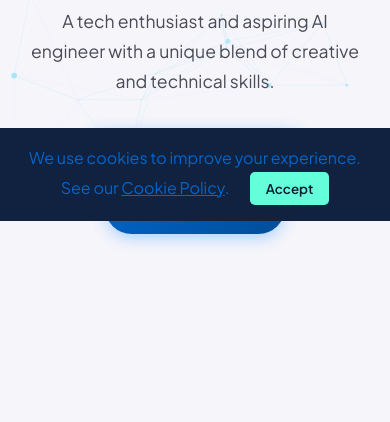
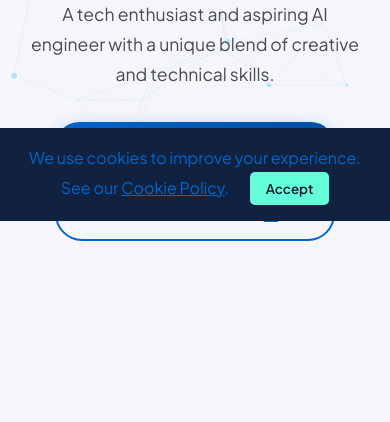
Before and after one commit to hvssanraza/Personal-Portfolio, a website: page index.html in a window 390 px wide. Shown: the part 623-1045 px from the top of the page. Drawn offline with nearby package versions, Linux system fonts and the light colour scheme; a script that the page names is missing.

Commit message:
Buttons Updated

```diff
--- a/index.html
+++ b/index.html
@@ -326,13 +326,21 @@
       box-shadow: 0 0 50px rgba(0, 102, 204, 0.5);
     }
 
+    /* New button container and styles */
+    .hero-buttons {
+      display: flex;
+      justify-content: center;
+      align-items: center;
+      gap: 1rem;
+      margin-top: 2rem;
+      flex-wrap: wrap; /* This makes it responsive */
+    }
+
     .cta-button {
       display: inline-flex;
       align-items: center;
       gap: 0.5rem;
       padding: 0.8rem 2rem;
-      background: linear-gradient(135deg, var(--accent), var(--accent-dark));
-      color: var(--bg-primary);
       border-radius: 50px;
       text-decoration: none;
       font-weight: 600;
@@ -343,15 +351,35 @@
       font-size: 1rem;
     }
 
+    /* Primary button style (Get in Touch) */
+    .cta-button.primary {
+      background: linear-gradient(135deg, var(--accent), var(--accent-dark));
+      color: var(--bg-primary);
+    }
+
+    /* Secondary button style (Download Resume) */
+    .cta-button.secondary {
+      background: transparent;
+      border: 2px solid var(--accent);
+      color: var(--accent);
+      box-shadow: none;
+    }
+
+    .cta-button.primary:hover {
+      transform: translateY(-3px);
+      box-shadow: 0 8px 25px rgba(0, 123, 255, 0.4);
+    }
+
+    .cta-button.secondary:hover {
+      background: var(--accent-transparent);
+      transform: translateY(-3px);
+    }
+
     .cta-button:focus-visible {
       outline: 2px solid var(--text-primary);
       outline-offset: 2px;
     }
 
-    .cta-button:hover {
-      transform: translateY(-3px);
-      box-shadow: 0 8px 25px rgba(0, 123, 255, 0.4);
-    }
     .qr-code {
       text-align: center;
       margin-top: 2rem;
@@ -478,6 +506,19 @@
         width: 90%;
         max-width: 300px;
         height: 450px;
+      }
+
+      /* Stack buttons vertically on mobile */
+      .hero-buttons {
+        flex-direction: column;
+        gap: 1rem;
+      }
+
+      .cta-button {
+        width: 100%;
+        max-width: 280px;
+        text-align: center;
+        justify-content: center;
       }
     }
 
@@ -660,8 +701,6 @@
     .card h3{margin-bottom:1rem;color:var(--accent);font-size:1.5rem;font-weight:600;}.card p{margin-bottom:1.5rem;color:var(--text-secondary);flex-grow:1;line-height:1.7;}
     .card-meta{font-size:0.9rem;color:var(--text-accent);margin-bottom:1rem;}
     .card-link{display:inline-flex;align-items:center;gap:0.5rem;color:var(--accent);text-decoration:none;font-weight:600;margin-top:auto;}.card-link:hover{color:var(--accent-dark);text-decoration:underline;}
-    .cta-button{display:inline-flex;align-items:center;gap:0.5rem;padding:0.8rem 2rem;background:linear-gradient(135deg, var(--accent), var(--accent-dark));color:var(--bg-primary);border-radius:50px;text-decoration:none;font-weight:600;transition:var(--transition);box-shadow:0 4px 15px rgba(0, 123, 255, 0.3);border:none;cursor:pointer;font-size:1rem;}
-    .cta-button:hover{transform:translateY(-3px);box-shadow:0 8px 25px rgba(0, 123, 255, 0.4);}
   </style>
 </head>
 <body>
@@ -690,8 +729,12 @@
     <div class="hero-content">
       <h1>Hello, I'm Hassan Raza</h1>
       <p>A tech enthusiast and aspiring AI engineer with a unique blend of creative and technical skills.</p>
-      <a href="Assets/Hassan Raza Resume.pdf" class="cta-button" download>Download Resume <i class="fas fa-download"></i></a>
-      <a href="contact.html" class="cta-button">Get In Touch <i class="fas fa-arrow-right"></i></a>
+
+      <!-- Updated button container with new styles -->
+      <div class="hero-buttons">
+        <a href="contact.html" class="cta-button primary">Get In Touch <i class="fas fa-arrow-right"></i></a>
+        <a href="Assets/Hassan Raza Resume.pdf" class="cta-button secondary" download>Download Resume <i class="fas fa-download"></i></a>
+      </div>
     </div>
   </section>
 
@@ -718,16 +761,16 @@
     <div class="blog-grid">
       <a href="blog-post-1.html" class="card hidden" aria-label="Read more about 5 Key Concepts in Machine Learning for Beginners">
         <div class="card-image" style="background-image: url('Assets/blog1.png');"></div>        <div class="card-content">
-          <p class="card-meta">July 2, 2025</p>
-          <h3>5 Key Concepts in Machine Learning for Beginners</h3>
-          <p>Dive into the foundational concepts of Machine Learning, from supervised vs. unsupervised learning to the importance of data preprocessing...</p>
-          <span class="card-link">Read More <i class="fas fa-arrow-right"></i></span>
-        </div>
+        <p class="card-meta">July 2, 2025</p>
+        <h3>5 Key Concepts in Machine Learning for Beginners</h3>
+        <p>Dive into the foundational concepts of Machine Learning, from supervised vs. unsupervised learning to the importance of data preprocessing...</p>
+        <span class="card-link">Read More <i class="fas fa-arrow-right"></i></span>
+      </div>
       </a>
 
     </div>
     <div style="text-align: center; margin-top: 3rem;">
-      <a href="blog.html" class="cta-button">View All Posts</a>
+      <a href="blog.html" class="cta-button primary">View All Posts</a>
     </div>
   </section>
 
```
